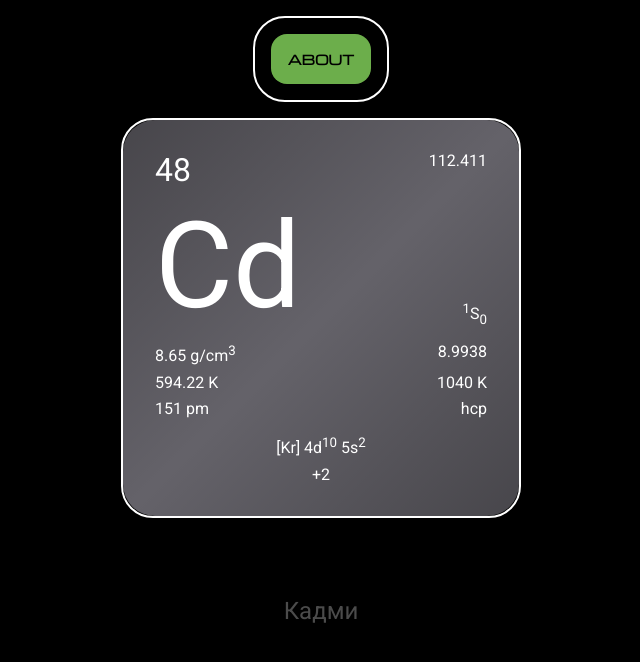
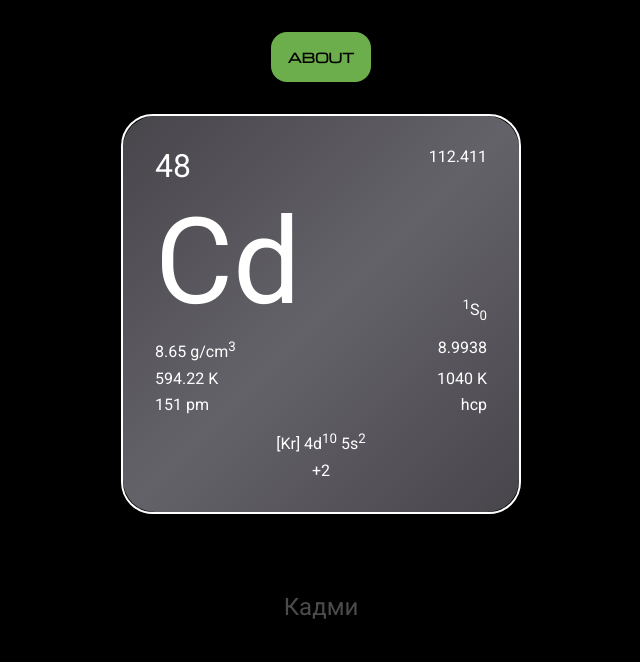
Before and after one commit to kmules1/kmules1.github.io, a Jekyll site: the page built from index.md, in a window 1280 px wide. Shown: the top 662 px of the page, without its empty margins (319-959 px from the left). Built offline with Jekyll 4.4.1, drawn with Linux system fonts in a browser that asks for light colours.

Commit message:
nav border removed

```diff
--- a/_layouts/default.html
+++ b/_layouts/default.html
@@ -2,7 +2,7 @@
 <html>
 	<head>
 		<meta charset="utf-8">
-		<title>{{ page.title}}</title>
+		<title>{{page.title}}</title>
 		<link rel="stylesheet" href="/assets/css/styles.css">
 		<link rel="preconnect" href="https://fonts.gstatic.com">
 		<link href="https://fonts.googleapis.com/css2?family=Michroma&family=Roboto&display=swap" rel="stylesheet">
--- a/_sass/main.scss
+++ b/_sass/main.scss
@@ -44,7 +44,6 @@ nav {
 	font-size:				small;
 	font-weight:			bold;
 	text-transform:			uppercase;
-	border:					2px solid $col;
 	border-radius:			2rem;
 	margin:					1rem auto;
 	padding:				.5rem;
```
